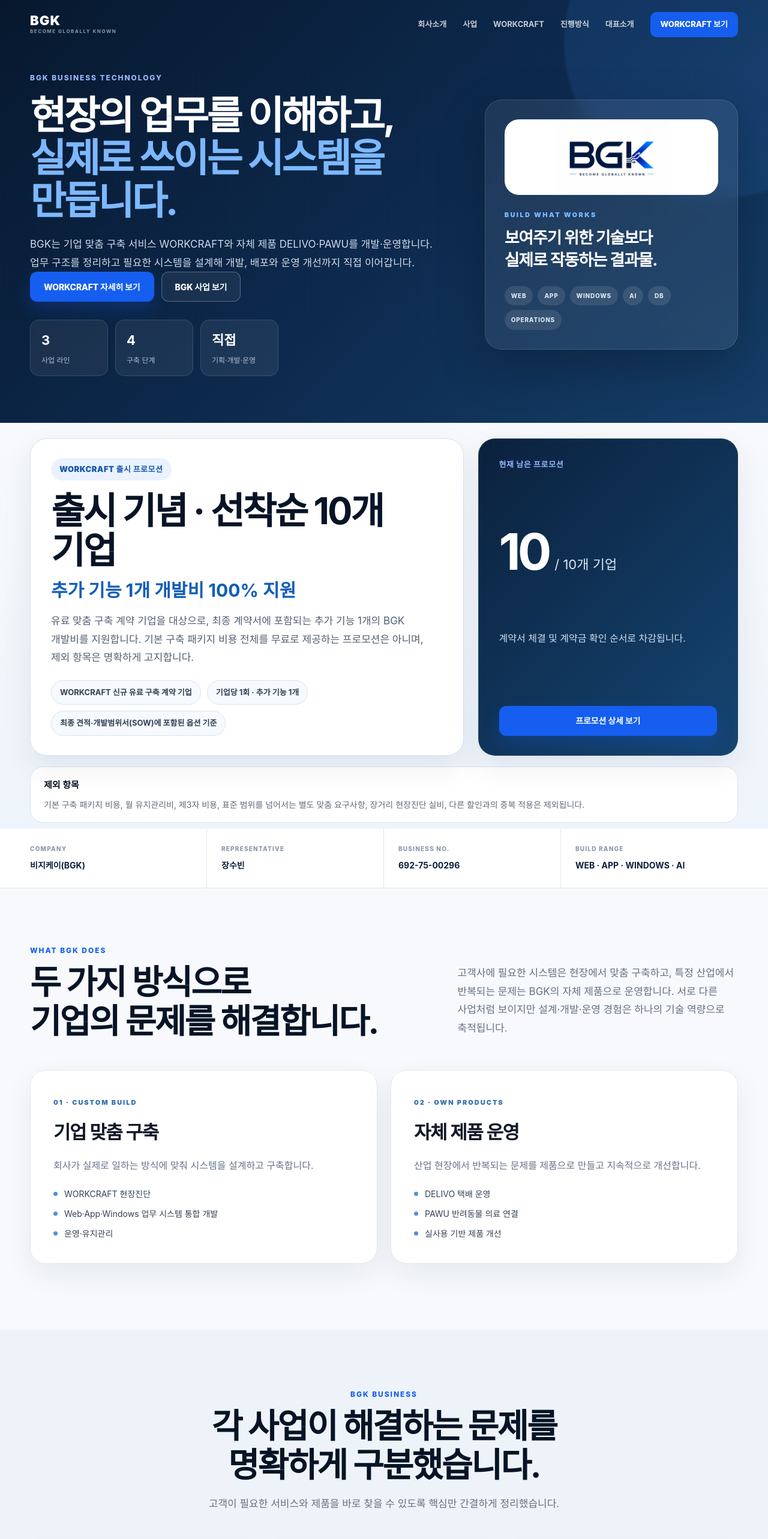
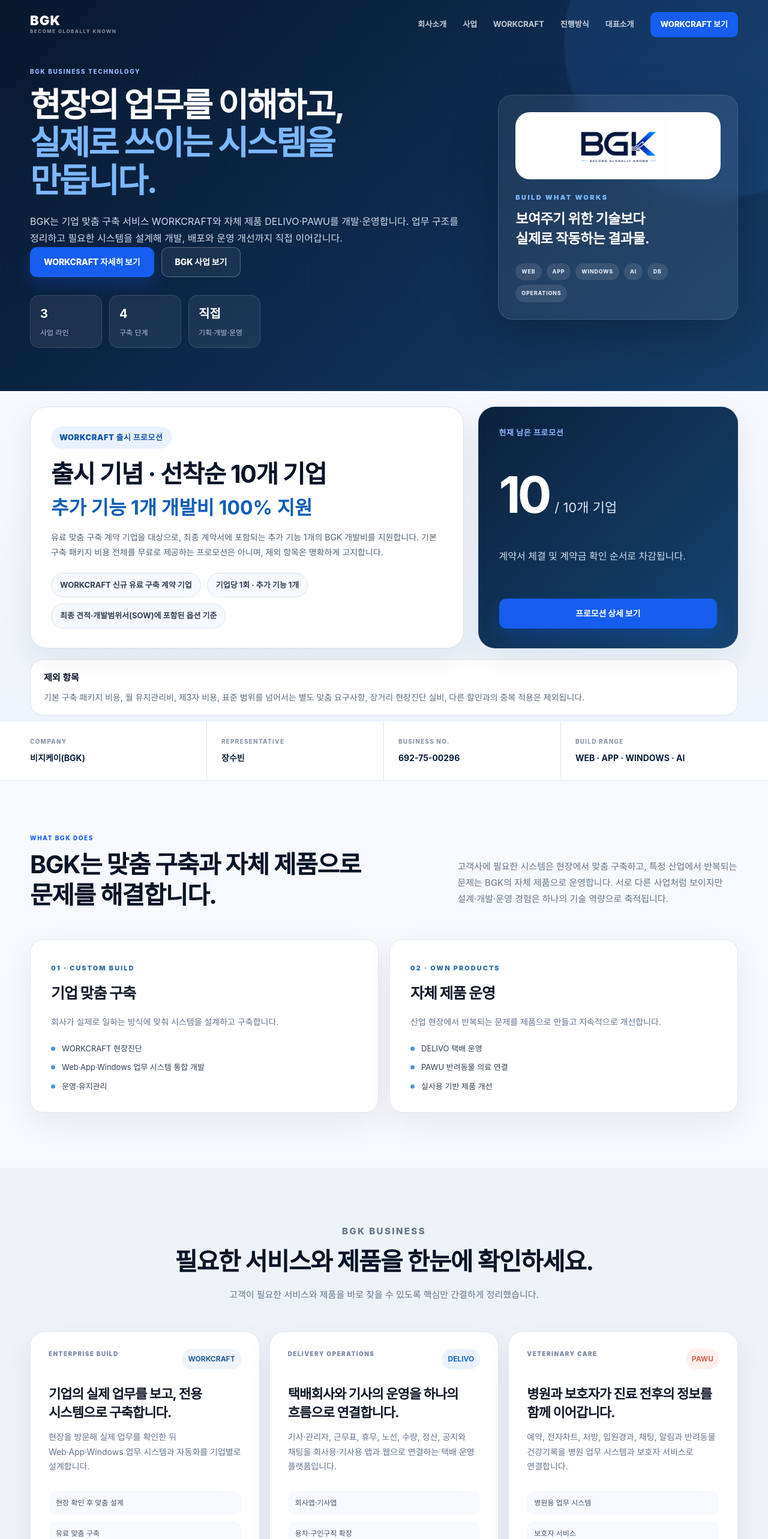
Before and after one commit to BGKCOGITO/bgk-homepage, a Next.js app: page / in a window 1280 px wide. Shown: the top 2566 px of the page at 60% size. Built offline with nearby package versions, Linux system fonts and the light colour scheme.

Commit message:
Add files via upload

```diff
--- a/app/globals.css
+++ b/app/globals.css
@@ -1750,3 +1750,117 @@
   .bgk2-final-contact-panel{padding:32px 24px}
   .bgk2-final-links a{grid-template-columns:1fr;gap:5px}
 }
+
+/* 2026-08-20 BGK corporate typography & layout polish v2 */
+.bgk2-home .section-intro h2{
+  max-width:760px;
+  font-size:clamp(30px,3.2vw,44px);
+  line-height:1.24;
+  letter-spacing:-.035em;
+  word-break:keep-all;
+}
+.bgk2-home .section-intro.centered h2{margin-left:auto;margin-right:auto;max-width:820px}
+.bgk2-home .section-intro>p,
+.bgk2-home .split-intro>p{font-size:15px;line-height:1.8;color:#66768a;max-width:680px}
+.bgk2-home .kicker{font-size:10px;letter-spacing:.16em}
+
+.bgk2-hero{padding:112px 0 72px}
+.bgk2-hero-grid{grid-template-columns:minmax(0,1.16fr) minmax(320px,.64fr);gap:56px}
+.bgk2-hero-copy h1{
+  max-width:820px;
+  font-size:clamp(38px,4.35vw,58px);
+  line-height:1.13;
+  letter-spacing:-.047em;
+  word-break:keep-all;
+}
+.bgk2-hero-copy>p:not(.kicker){font-size:16px;line-height:1.78;max-width:720px;word-break:keep-all}
+.bgk2-hero-card{padding:28px;border-radius:24px}
+.bgk2-logo-wrap{height:112px;margin-bottom:21px}
+.bgk2-hero-card h2{font-size:23px;line-height:1.42;letter-spacing:-.025em}
+.bgk2-capability-tags span{font-size:9px;padding:7px 10px}
+.bgk2-hero-facts div{min-width:120px;padding:14px 16px}
+.bgk2-hero-facts strong{font-size:20px}
+
+.bgk2-about{padding-top:88px;padding-bottom:92px}
+.bgk2-model-grid{margin-top:38px;gap:18px}
+.bgk2-model-grid article{padding:32px 34px;border-radius:22px}
+.bgk2-model-grid h3{font-size:25px;margin:11px 0 10px}
+.bgk2-model-grid p{font-size:14px;line-height:1.72}
+.bgk2-model-grid li{font-size:13px}
+
+.bgk2-services{padding:92px 0}
+.bgk2-service-grid{margin-top:42px;gap:16px}
+.bgk2-service-card{min-height:440px;padding:28px 30px;border-radius:24px}
+.bgk2-service-card h3{font-size:22px;line-height:1.45;margin:26px 0 12px;word-break:keep-all}
+.bgk2-service-card>p{font-size:14px;line-height:1.75}
+.bgk2-service-card li{font-size:12px;padding:10px 12px}
+
+.bgk2-trust-section{padding:88px 0 82px;background:linear-gradient(145deg,#091d36 0%,#0f3155 100%)}
+.bgk2-trust-head{grid-template-columns:minmax(0,.82fr) minmax(0,1.18fr);gap:72px;align-items:center;margin-bottom:34px}
+.bgk2-trust-head h2{
+  max-width:560px;
+  margin:11px 0 0;
+  font-size:clamp(30px,3vw,42px);
+  line-height:1.22;
+  letter-spacing:-.035em;
+  word-break:keep-all;
+}
+.bgk2-trust-head>p{max-width:650px;font-size:14px;line-height:1.82;color:#c5d2df;word-break:keep-all}
+.bgk2-trust-grid{gap:12px}
+.bgk2-trust-grid article{min-height:208px;padding:24px 25px;border-radius:17px;background:rgba(255,255,255,.055)}
+.bgk2-trust-grid span{font-size:9px;letter-spacing:.13em}
+.bgk2-trust-grid h3{margin:32px 0 10px;font-size:18px;line-height:1.42;letter-spacing:-.018em;word-break:keep-all}
+.bgk2-trust-grid p{font-size:12px;line-height:1.72;color:#c0ccda;word-break:keep-all}
+.bgk2-trust-foot{margin-top:16px;border-radius:14px}
+.bgk2-trust-foot div{padding:16px 18px}
+.bgk2-trust-foot span{font-size:9px}
+.bgk2-trust-foot strong{font-size:13px}
+
+.bgk2-process{padding-top:88px;padding-bottom:88px}
+.bgk2-process-grid{margin-top:34px;gap:12px}
+.bgk2-process-grid article{padding:26px;border-radius:18px}
+.bgk2-process-grid h3{font-size:19px;margin:20px 0 8px}
+.bgk2-process-grid p{font-size:13px;line-height:1.68}
+.quality-limit-banner{padding:28px 32px;border-radius:18px}
+.quality-limit-banner h3{font-size:20px;line-height:1.42}
+.quality-limit-banner>p{font-size:13px;line-height:1.75}
+
+.founder-corporate-copy h2{
+  max-width:620px;
+  font-size:clamp(30px,3.1vw,44px);
+  line-height:1.24;
+  letter-spacing:-.035em;
+  word-break:keep-all;
+}
+.founder-corporate-copy>p{font-size:15px;line-height:1.8}
+.founder-image-card{min-height:560px;border-radius:24px}
+
+.bgk2-final-contact{padding-top:60px;padding-bottom:92px}
+.bgk2-final-contact-panel{padding:44px 46px;border-radius:24px;gap:46px}
+.bgk2-final-contact-panel h2{max-width:540px;font-size:clamp(29px,3vw,40px);line-height:1.24;letter-spacing:-.03em;word-break:keep-all}
+.bgk2-final-contact-panel>div>p:not(.kicker){font-size:14px;line-height:1.75}
+.bgk2-final-links a{padding:16px 18px;border-radius:13px}
+
+/* promotion remains prominent, while surrounding typography stays corporate */
+.bgk2-home-promo-copy h2{font-size:clamp(28px,3.2vw,44px);line-height:1.2;letter-spacing:-.035em;word-break:keep-all}
+.bgk2-home-promo-copy>strong{font-size:clamp(23px,2.5vw,34px);line-height:1.28;word-break:keep-all}
+.bgk2-home-promo-copy>p{font-size:14px;line-height:1.75}
+
+@media(max-width:980px){
+  .bgk2-hero-grid,.bgk2-trust-head{grid-template-columns:1fr}
+  .bgk2-hero-card{max-width:620px}
+  .bgk2-trust-head{gap:20px}
+  .bgk2-trust-head h2{max-width:700px}
+}
+@media(max-width:700px){
+  .bgk2-hero{padding:96px 0 58px}
+  .bgk2-hero-copy h1{font-size:35px;line-height:1.17}
+  .bgk2-home .section-intro h2,.founder-corporate-copy h2{font-size:31px}
+  .bgk2-model-grid,.bgk2-service-grid,.bgk2-process-grid{gap:12px}
+  .bgk2-trust-section{padding:72px 0}
+  .bgk2-trust-head h2{font-size:30px}
+  .bgk2-trust-grid article{padding:22px;min-height:auto}
+  .bgk2-trust-grid h3{margin-top:22px;font-size:18px}
+  .quality-limit-banner{padding:24px;grid-template-columns:1fr;gap:14px}
+  .bgk2-final-contact-panel{padding:30px 23px}
+}
--- a/app/page.tsx
+++ b/app/page.tsx
@@ -158,7 +158,7 @@
           <div className="section-intro split-intro">
             <div>
               <p className="kicker">WHAT BGK DOES</p>
-              <h2>두 가지 방식으로<br />기업의 문제를 해결합니다.</h2>
+              <h2>BGK는 맞춤 구축과 자체 제품으로 문제를 해결합니다.</h2>
             </div>
             <p>
               고객사에 필요한 시스템은 현장에서 맞춤 구축하고, 특정 산업에서 반복되는 문제는 BGK의 자체 제품으로 운영합니다.
@@ -187,7 +187,7 @@
           <Reveal>
             <div className="section-intro centered narrow">
               <p className="kicker">BGK BUSINESS</p>
-              <h2>각 사업이 해결하는 문제를<br />명확하게 구분했습니다.</h2>
+              <h2>필요한 서비스와 제품을 한눈에 확인하세요.</h2>
               <p>고객이 필요한 서비스와 제품을 바로 찾을 수 있도록 핵심만 간결하게 정리했습니다.</p>
             </div>
             <div className="bgk2-service-grid">
@@ -223,8 +223,7 @@
             <div className="bgk2-trust-head">
               <div>
                 <p className="kicker kicker-light">HOW BGK BUILDS TRUST</p>
-                <h2>회사 소개보다 중요한 건,
-                  <br />프로젝트를 어떻게 진행하는지입니다.</h2>
+                <h2>BGK가 프로젝트를 진행하는 기준</h2>
               </div>
               <p>
                 BGK는 과장된 실적 수치 대신 고객이 계약 전에 확인할 수 있는 범위, 책임, 비용과 진행 절차를 명확하게 안내합니다.
@@ -253,7 +252,7 @@
       <section id="principles" className="corporate-section shell bgk2-process">
         <Reveal>
           <div className="section-intro split-intro">
-            <div><p className="kicker">HOW WE WORK</p><h2>신뢰는 화려한 문구보다<br />진행 방식에서 만들어집니다.</h2></div>
+            <div><p className="kicker">HOW WE WORK</p><h2>프로젝트는 네 단계로 명확하게 진행합니다.</h2></div>
             <p>업무를 확인하고, 범위를 문서로 정리하고, 직접 개발한 뒤 실제 운영에서 개선합니다.</p>
           </div>
           <div className="bgk2-process-grid">
@@ -275,7 +274,7 @@
           </Reveal>
           <Reveal className="founder-corporate-copy">
             <p className="kicker">FOUNDER & CEO</p>
-            <h2>현장을 경험한 사람이<br />현장을 위한 시스템을 만듭니다.</h2>
+            <h2>현장 경험을 실제 시스템 설계에 반영합니다.</h2>
             <p>
               택배기사와 현장 관리 업무를 직접 경험하며 반복되는 확인, 배정, 정산과 소통의 비효율을 체감했습니다.
               BGK는 그 문제를 아이디어에 머물게 하지 않고 DELIVO, PAWU와 기업 맞춤 시스템으로 구현합니다.
@@ -291,8 +290,7 @@
           <div className="bgk2-final-contact-panel">
             <div>
               <p className="kicker kicker-light">START WITH THE RIGHT SERVICE</p>
-              <h2>필요한 사업을 선택해
-                <br />상세 내용을 확인하세요.</h2>
+              <h2>필요한 사업의 상세 내용을 확인하세요.</h2>
               <p>기업 맞춤 구축은 WORKCRAFT에서, 택배 운영은 DELIVO에서, 반려동물 의료 연결은 PAWU에서 확인할 수 있습니다.</p>
             </div>
             <div className="bgk2-final-links">
```
Also changed, not shown: 1 other file (tests, documents, lock files or other folders).
